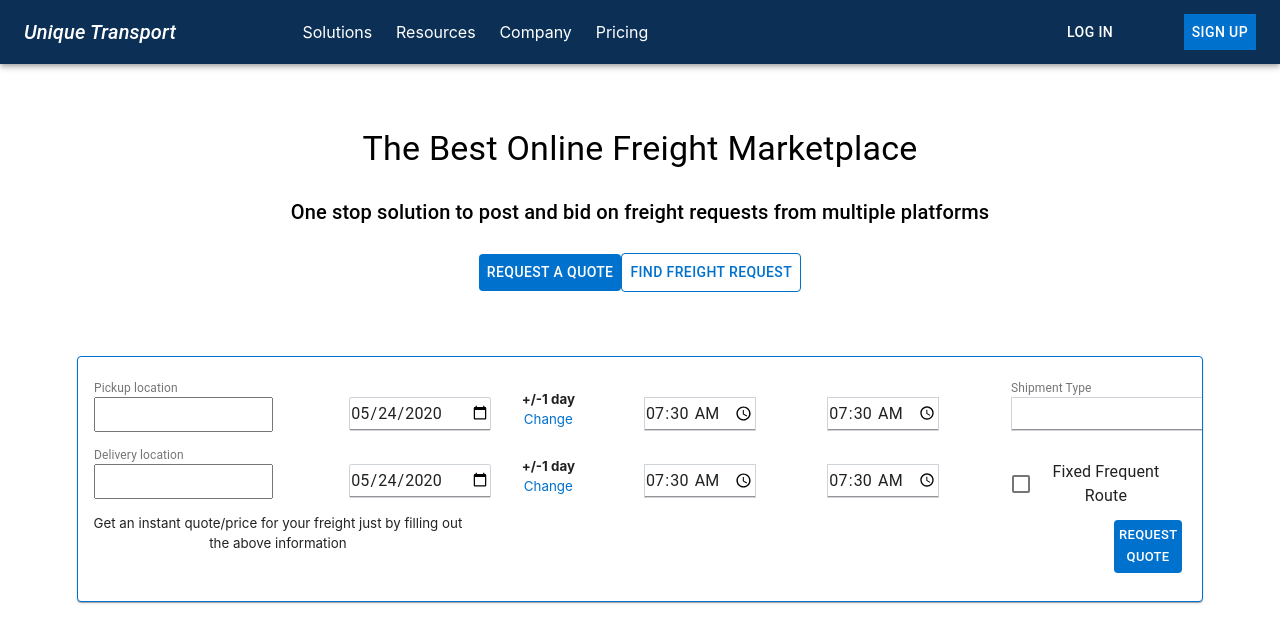
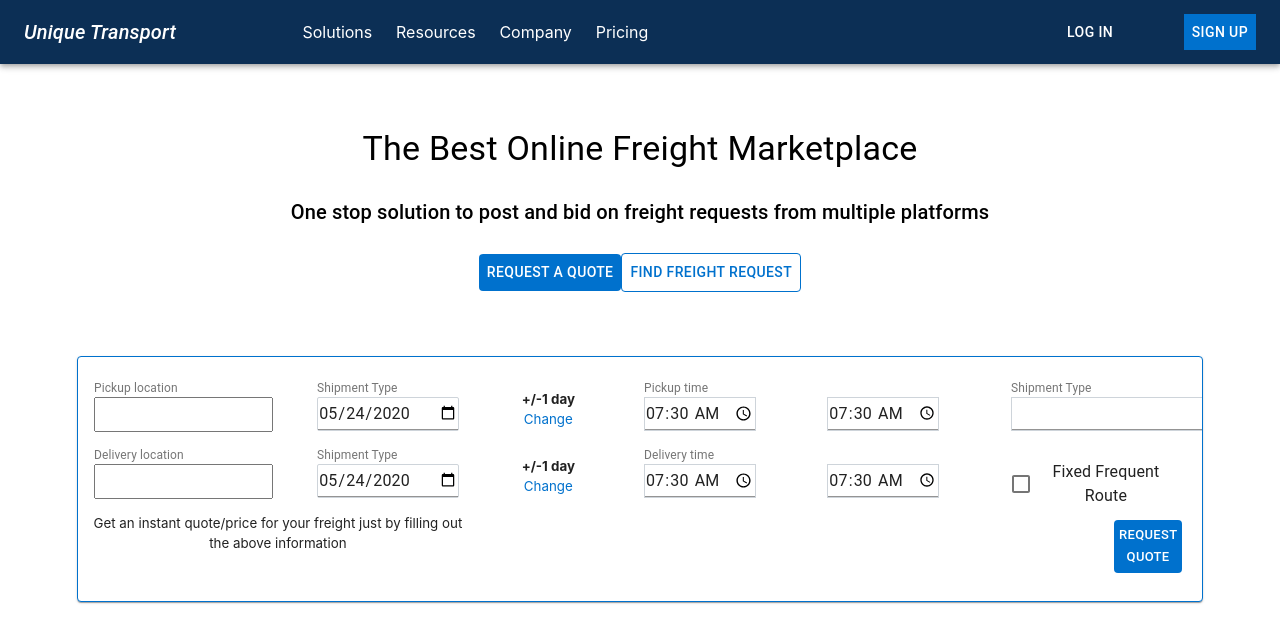
Before and after one commit to nayeemahmed43/react-redux-setup, a React (Create React App) app: page / in a window 1280 px wide. Shown: the top 642 px of the page. Built offline with nearby package versions, Linux system fonts and the light colour scheme.

Commit message:
redux home form added

```diff
--- a/src/components/Basic/DateBox.js
+++ b/src/components/Basic/DateBox.js
@@ -10,13 +10,18 @@ const useStyles = makeStyles((theme) => ({
     flexWrap: 'wrap',
     marginLeft: theme.spacing(4),
   },
+  inputLabel: {
+    marginTop: theme.spacing(1),
+    marginLeft: theme.spacing(1)
+  },
   textField: {
     marginTop: theme.spacing(3),
-    marginLeft: theme.spacing(5),
+    marginLeft: theme.spacing(1),
     width: 140,
     borderRadius: 2,
     border: '1px solid #ced4da',
   },
+
 }));
 
 export default function DatePickers(props) {
@@ -25,6 +30,9 @@ export default function DatePickers(props) {
   return (
     <form className={classes.container} noValidate>
       <FormControl>
+      <InputLabel shrink htmlFor="bootstrap-input" className={classes.inputLabel}>
+                  Shipment Type
+      </InputLabel>
         <TextField
           id="date"
           type="date"
--- a/src/components/Basic/TimeBox.js
+++ b/src/components/Basic/TimeBox.js
@@ -11,6 +11,9 @@ const useStyles = makeStyles((theme) => ({
     //   width: "100%"
     // }
     //justifyContent: 'space-between',
+  },
+  inputLabel: {
+    marginTop: theme.spacing(1),
   },
   textField: {
     marginTop: theme.spacing(3),
@@ -26,8 +29,8 @@ export default function TimePickers(props) {
   return (
       <form className={classes.container} noValidate>
           <FormControl>
-              <InputLabel shrink htmlFor="bootstrap-input" style={{marginTop:"8px", width:"100px"}}>
-                  {props.label}
+              <InputLabel shrink htmlFor="bootstrap-input" className={classes.inputLabel}>
+                 {props.label}
               </InputLabel>
               <TextField
                   id="time"
--- a/src/components/Home.js
+++ b/src/components/Home.js
@@ -78,12 +78,13 @@ const RenderDatePicker = ({ input }) => (
   </div>
 );
 
-const RenderTimePicker = ({ input }) => (
+const RenderTimePicker = ({ input,label }) => (
   <div>
     <TimePickers
       {...input}
       className="form-control"
       handleTime={time => input.onChange(time)}
+      label={label}
     />
   </div>
 );
@@ -170,6 +171,7 @@ const Home = (props) => {
               <Field
                 name={"pickupStartingTime"}
                 component={RenderTimePicker}
+                label="Pickup time"
               />
               </Grid>
 
@@ -219,6 +221,7 @@ const Home = (props) => {
               <Field
                 name={"deliveryStartingTime"}
                 component={RenderTimePicker}
+                label="Delivery time"
               />
               </Grid>
               <Grid item xs={4} sm={4} md={3} lg={2}>
```
